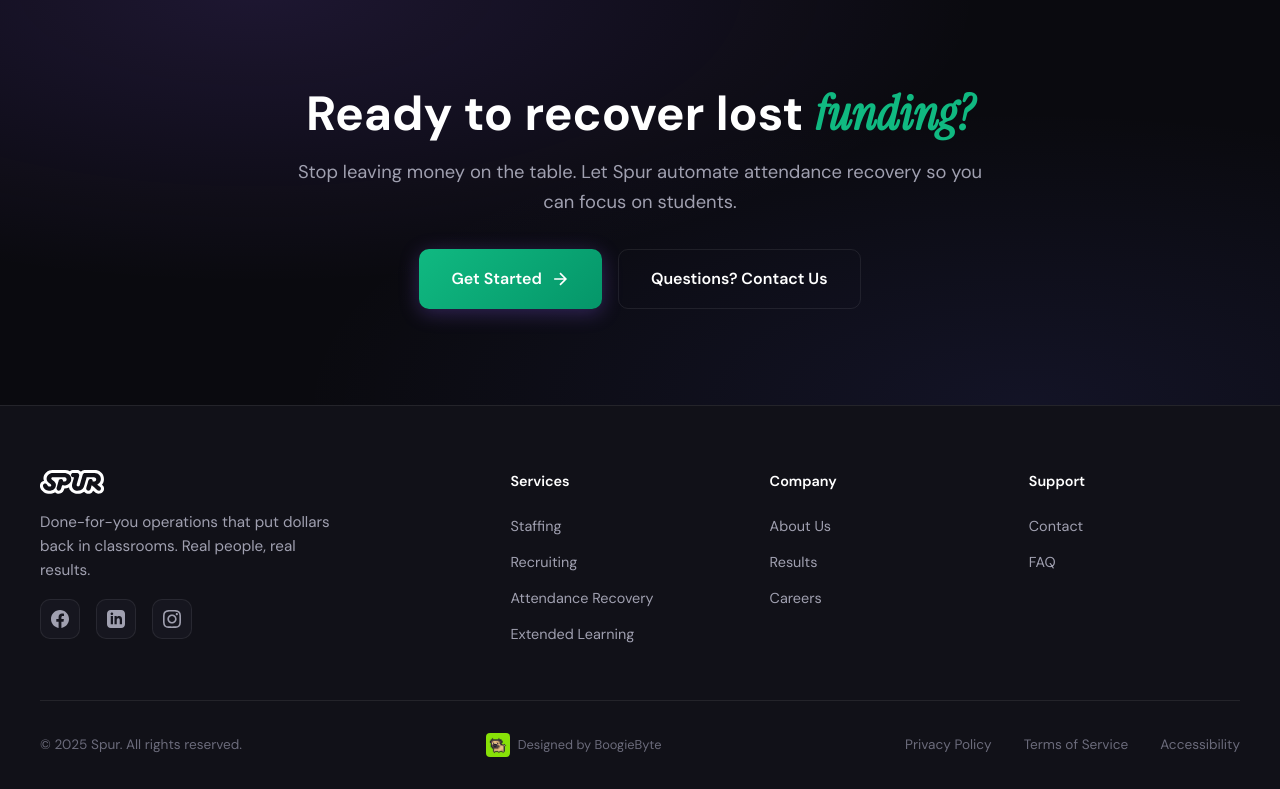
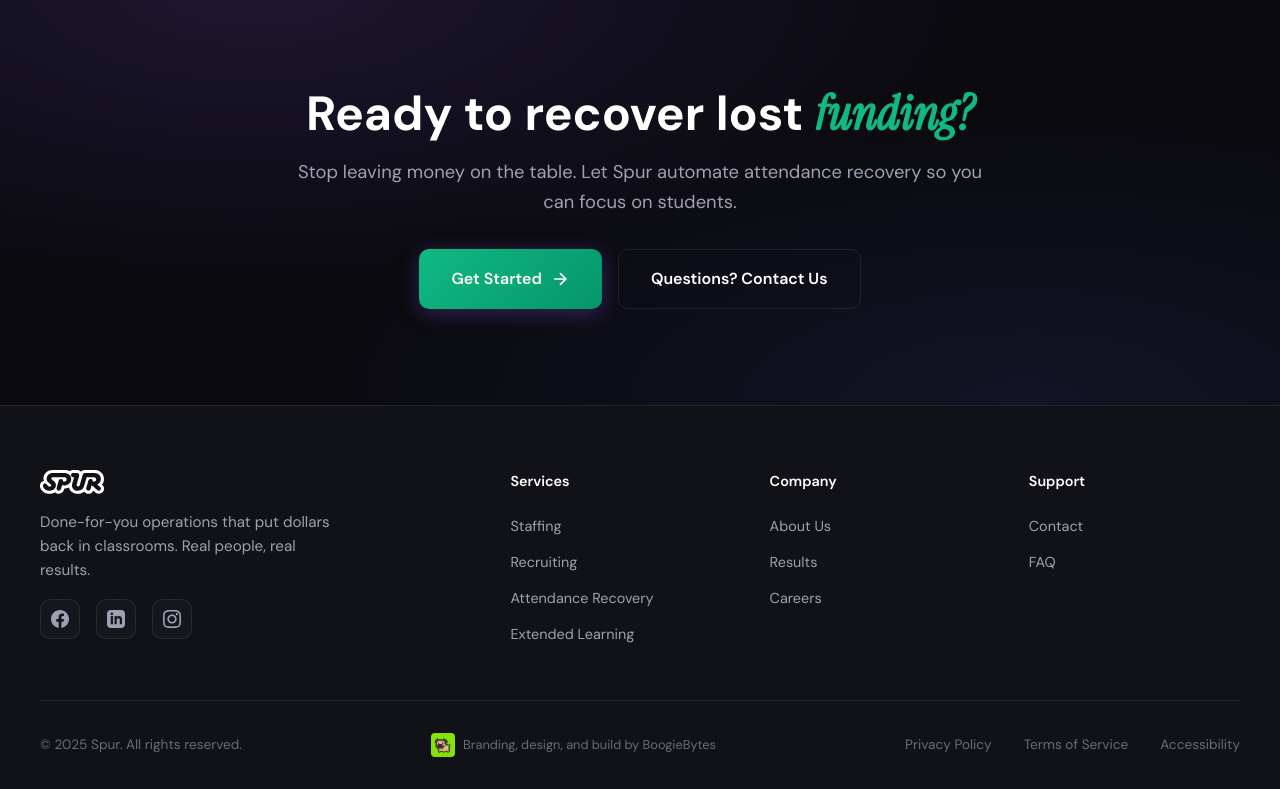
Before and after one commit to spurwork/spur-www, a plain HTML site: page attendance-recovery.html in a window 1280 px wide. Shown: the part 7639-8428 px from the top of the page. Drawn offline with Linux system fonts and the light colour scheme.

Commit message:
Update footer

```diff
--- a/attendance-recovery.html
+++ b/attendance-recovery.html
@@ -1244,7 +1244,7 @@
         <p>© 2025 Spur. All rights reserved.</p>
         <a href="https://www.linkedin.com/in/julianbwm/" target="_blank" rel="noopener noreferrer" class="boogiebyte-credit">
           <img src="boogie-byte.png" alt="BoogieByte" class="boogiebyte-img">
-          <span>Designed by BoogieByte</span>
+          <span>Branding, design, and build by BoogieBytes</span>
         </a>
         <div class="footer-legal">
           <a href="#">Privacy Policy</a>
```
Also changed, not shown: contact-sales.html (+1 -1 lines), contact.html (+1 -1 lines), extended-learning.html (+1 -1 lines), index.html (+1 -1 lines), recruiting.html (+1 -1 lines), staffing.html (+1 -1 lines).
